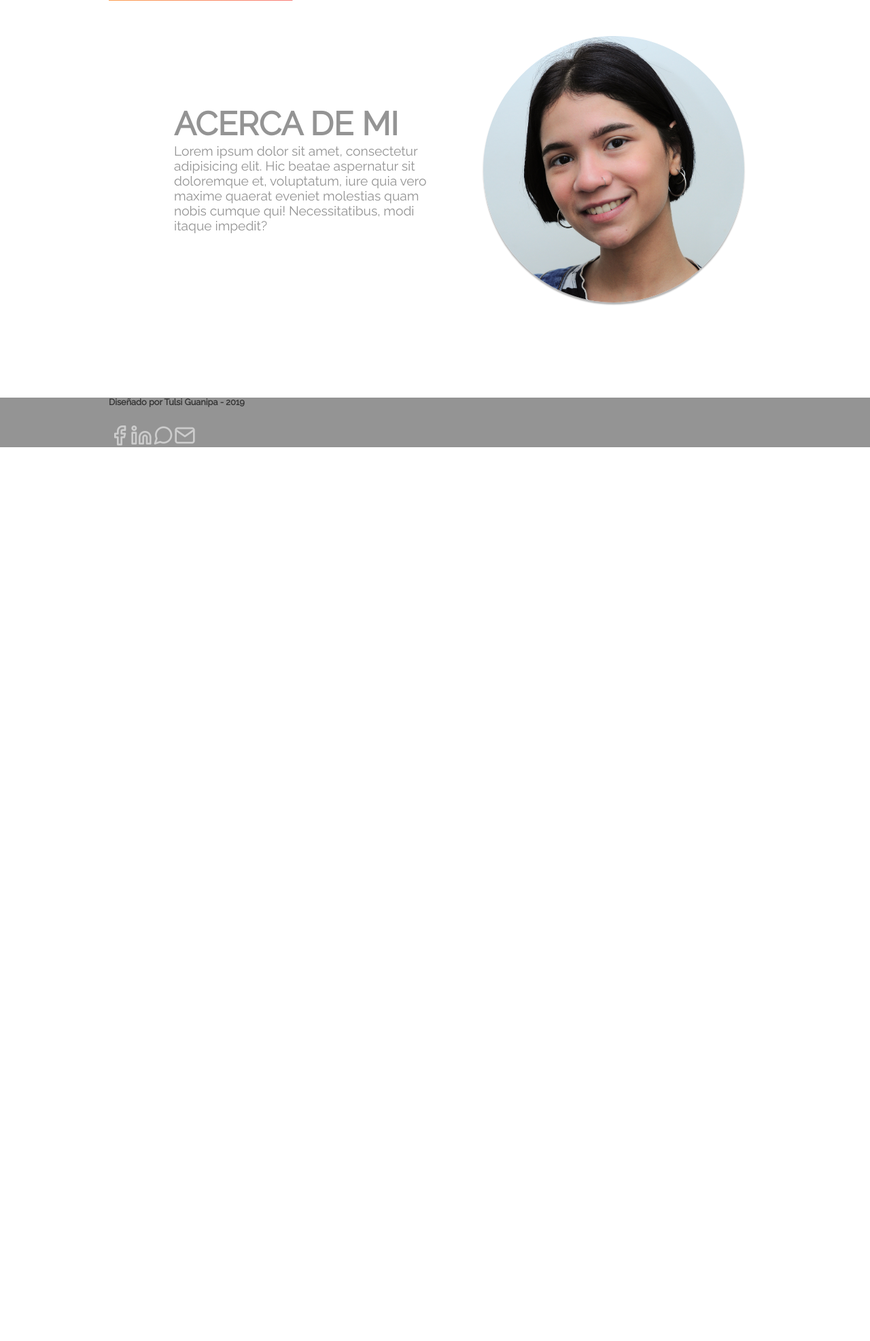
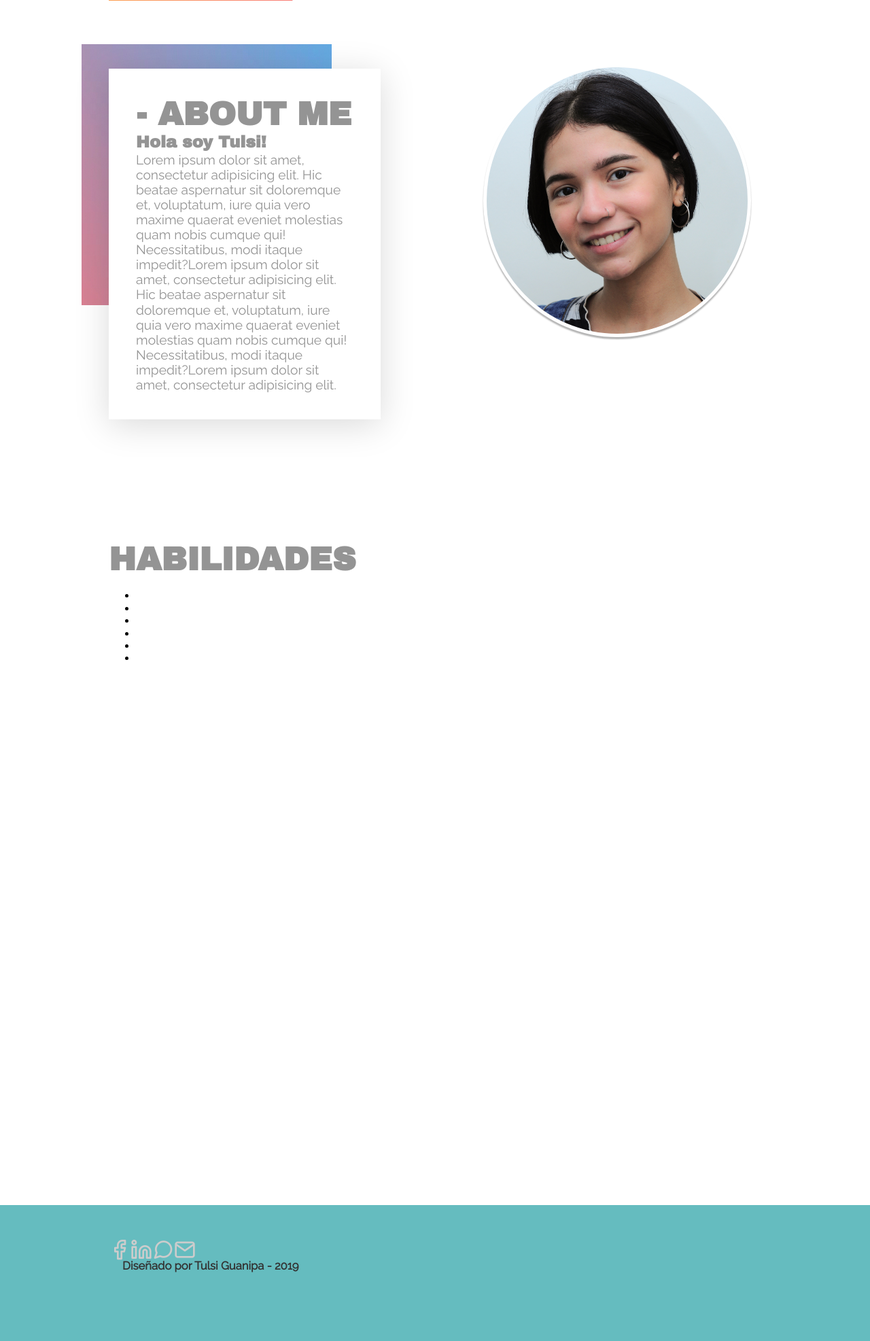
Before and after one commit to tulsiguanipa/portafoliotulsi, a PHP site: page / in a window 1280 px wide. Shown: the part 499-2472 px from the top of the page at 68% size. Before the commit the page ends 1157 px from the top, so only its background shows below. Run offline with PHP 8.4, Linux system fonts and the light colour scheme; some web fonts are replaced.

Commit message:
actualizacion de about

```diff
--- a/CSS/index.css
+++ b/CSS/index.css
@@ -104,16 +104,21 @@ nav ul li a:hover{
 }
 
 footer h5{
-  font-size: 1em;
+  font-size: 1.3em;
+  position: relative;
+  left: 20px;
+  top: 80px;
+
 }
 
 footer{
-  background-color: #949494;
+  background-color: #65bcbf;
   clear: both;
   color: #333;
   font-size: 0.8em;
   font-family: 'Raleway', sans-serif;
   margin-top: 2em;
+  height: 200px;
 }
 
 footer p{
@@ -133,6 +138,7 @@ footer p{
 a {
   text-decoration: none;
 }
+
 
 
 .icon-facebook:before,.icon-linkedin:before,.icon-mail:before,.icon-mensaje:before{
@@ -214,6 +220,9 @@ a {
 .homeinfo{
   position: absolute;
   bottom: 100px;
+  width: auto;
+
+
 
 }
 
@@ -233,20 +242,19 @@ a {
 
 /*inicio about*/
 .about{
-  margin: 0 auto;
-  height: 500px;
-  /*background-image: url(../img/manchafongo.png);
-  background-repeat: no-repeat;
-  background-position: 2px 20px 20px;
-  background-size: 50%;
-  /*opacity: 0.5;*/
+    height: 600px;
 
+}
 
+.fondoabout{
+  position: relative;
+  right: 40px;
+  top: 60px;
 }
 
 
 .aboutme h2{
-  font-family: 'Raleway', sans-serif;
+  font-family: 'Archivo Black', sans-serif;
   color: #949494;
   font-size: 3em;
   margin: 0 auto;
@@ -254,6 +262,17 @@ a {
 
 
 }
+
+.aboutme h3{
+  font-family: 'Archivo Black', sans-serif;
+  color: #949494;
+  font-size: 1.5em;
+  margin: 0 auto;
+
+
+
+}
+
 
 .aboutme p{
   font-family: 'Raleway', sans-serif;
@@ -264,15 +283,31 @@ a {
 
 }
 
+.fondoimg img{
+  z-index: -1;
+
+}
+
 
 .aboutme{
-  width: 400px;
+  width: 25%;
   height: auto;
-  position: relative;
-  left: 10%;
-  top: 150px;
+  position: absolute;
+  top: 600px;
+  box-shadow: 0 .5rem 3rem rgba(0, 0, 0, .15);
+  padding: 40px;
+  background-color: white;
+}
 
+.clearfix:after {
+  content: ".";
+  display: block;
+  clear: both;
+  visibility: hidden;
+  line-height: 0;
+  height: 0;
 }
+
 
 .about1 .imgtul img{
   width: 40%;
@@ -280,10 +315,81 @@ a {
   float: right;
   position: relative;
   border-radius: 50%;
-  bottom: 140px;
-  right: 25px;
+  right: 15px;
+  padding: 5px;
+  bottom: 300px;
+
+
+}
+
+.imgtul {
+  width: auto;
+  display: block;
+  box-sizing: 50%;
+
+}
+
+/* fin about*/
+
+/* comienzo skills*/
+
+.skilss{
+  height: 500px;
+  /*box-shadow: 0 .5rem 3rem rgba(0, 0, 0, .15);*/
+  padding: 20px;
+  position: relative;
+
+}
+
+.skillslist h2{
+  font-family: 'Archivo Black', sans-serif;
+  color: #949494;
+  font-size: 3em;
+  margin: 0 auto;
+
+}
+
+/*.skills .skilsslist ul li{
+  color: white;
+  text-decoration: none;
+  text-align: center;  es la alineacion del texto o imagenes con respecto a la caja
+  padding: 0.2em 0.4em;
+  display: block; /* para que lo tome dentro del nav*/
+
+}/*
+
+
+
+/* fin skills*/
+
+
+/* comienzo projects*/
+
+.projects{
+  height: 600px;
+  background-color: #ece3e2;
 
 }
 
 
-/*fin about*/
+
+
+
+
+/* fin projects*/
+
+/* comienzo contact */
+
+.contact {
+  height: 600px;
+
+  /*border-color: #e6e6e6;*/
+
+}
+
+
+
+
+
+
+/* fin contact */
--- a/index.html
+++ b/index.html
@@ -41,9 +41,14 @@
 		</section>
 		<section class="about holder">
 			<div class="about1">
-				<div class="aboutme">
-					<h2>ACERCA DE MI</h2>
-					<p>Lorem ipsum dolor sit amet, consectetur adipisicing elit. Hic beatae aspernatur sit doloremque et, voluptatum, iure quia vero maxime quaerat eveniet molestias quam nobis cumque qui! Necessitatibus, modi itaque impedit?</p>
+				<div class="fondoabout">
+					<img src="img/fondoabout.jpg" alt="fondoabout">
+
+				</div>
+				<div class="aboutme clearfix">
+					<h2>- ABOUT ME</h2>
+					<h3>Hola soy Tulsi!</h3>
+					<p>Lorem ipsum dolor sit amet, consectetur adipisicing elit. Hic beatae aspernatur sit doloremque et, voluptatum, iure quia vero maxime quaerat eveniet molestias quam nobis cumque qui! Necessitatibus, modi itaque impedit?Lorem ipsum dolor sit amet, consectetur adipisicing elit. Hic beatae aspernatur sit doloremque et, voluptatum, iure quia vero maxime quaerat eveniet molestias quam nobis cumque qui! Necessitatibus, modi itaque impedit?Lorem ipsum dolor sit amet, consectetur adipisicing elit.</p>
 				</div>
 				<div class="imgtul right">
 					<img class="imgabout" src="img/tulsicara.jpg" width="200" alt="tulsiguanipa">
@@ -53,9 +58,22 @@
 		</section>
 
 		<section class="skilss holder">
+			<div class="skillslist">
+				<h2>HABILIDADES</h2>
+				<ul>
+					<li></li>
+					<li></li>
+					<li></li>
+					<li></li>
+					<li></li>
+					<li></li>
+
+				</ul>
+
+			</div>
 
 		</section>
-		<section class="projects holder">
+		<section class="projects">
 
 		</section>
 		<section class="contact holder">
@@ -65,7 +83,7 @@
 
 		</section>
 	<footer>
-		<div class="holder">
+		<div class="footer holder">
 			<h5>Diseñado por Tulsi Guanipa - 2019</h5>
 			<div class="iconosredesfooter">
 					<a href="" class="icon-facebook"></a><a href="" class="icon-linkedin"></a><a href="" class="icon-mensaje"></a><a href="" class="icon-mail"></a>
```
Also changed, not shown: img/fondoabout.jpg (added).
